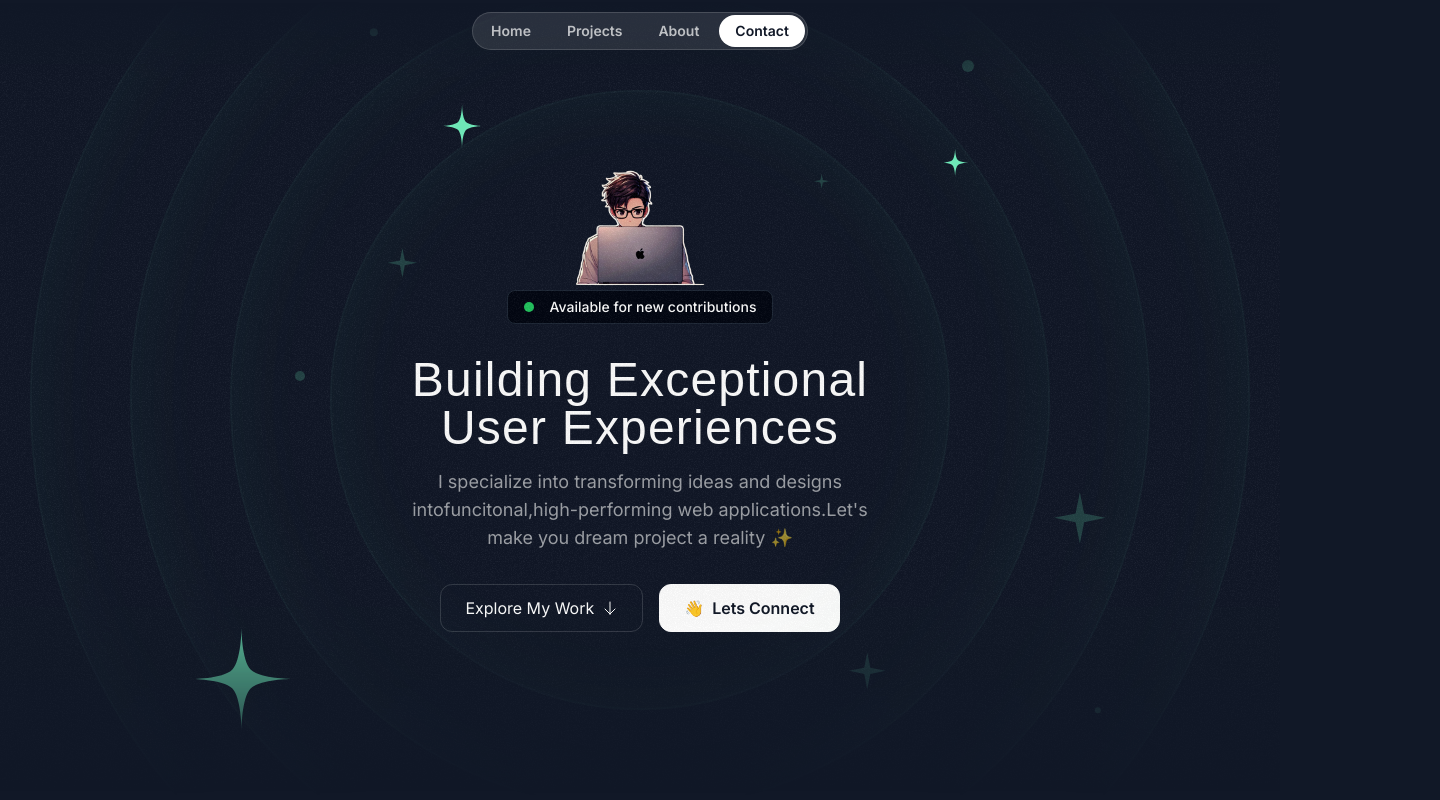
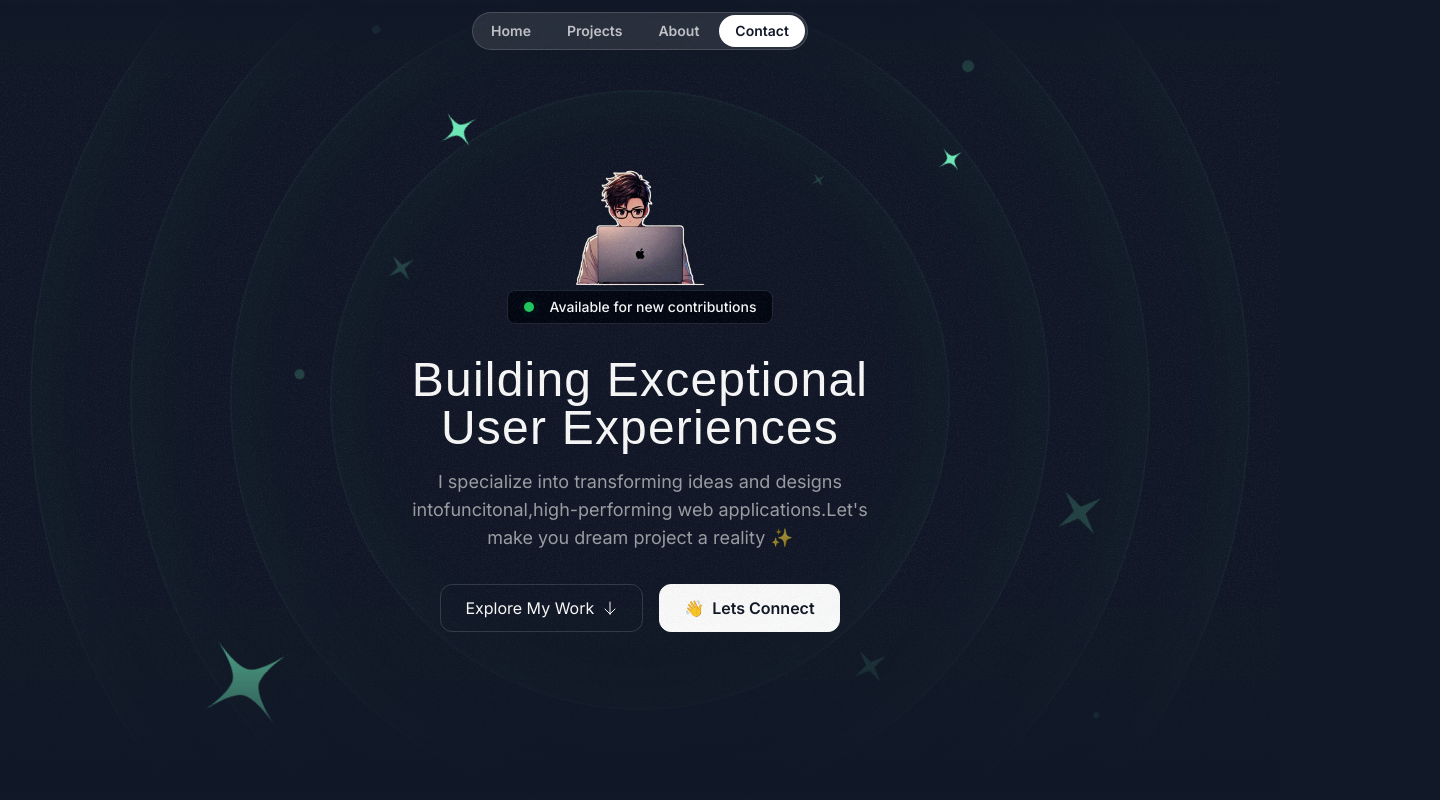
Before and after one commit to Md-AbdullahAl-Noman/portfolio-nextjs, a Next.js app: page / in a window 1280 px wide. Shown: the top 800 px of the page, 1440 px wide, since content can reach past the window. Built offline with nearby package versions, Linux system fonts and the light colour scheme; a web font is replaced by a local one.

Commit message:
added the animation of orbit

```diff
--- a/src/components/HeroStars.tsx
+++ b/src/components/HeroStars.tsx
@@ -3,16 +3,38 @@ export const HeroStars = ({
   children,
   size,
   rotation,
-}: PropsWithChildren<{ size: number , rotation: number}>) => {
+  spinShouldOrbit = false,
+  orbitSpinDuration,
+}: PropsWithChildren<{
+  size: number;
+  rotation: number;
+  orbitSpinDuration?: string;
+  spinShouldOrbit?: boolean;
+}>) => {
   return (
     <div className="absolute top-1/2 left-1/2 -translate-x-1/2 -translate-y-1/2 ">
       <div
-        className=""
-        style={{ width: `${size}px`, height: `${size}px` ,transform: `rotate(${rotation}deg)`}}
+        className={spinShouldOrbit && "animate-spin "}
+        style={{
+          animationDuration: orbitSpinDuration,
+        }}
       >
-        <div className="inline-flex "
-        style={{transform: `rotate(${rotation*-1}deg)`}}>
-          {children}
+        <div
+          className="flex items-start justify-start"
+          style={{
+            width: `${size}px`,
+            height: `${size}px`,
+            transform: `rotate(${rotation}deg)`,
+          }}
+        >
+          <div className="animate-spin [animation-duration:10s]">
+            <div
+              className="inline-flex "
+              style={{ transform: `rotate(${rotation * -1}deg)` }}
+            >
+              {children}
+            </div>
+          </div>
         </div>
       </div>
     </div>
--- a/src/sections/Footer.tsx
+++ b/src/sections/Footer.tsx
@@ -1,4 +1,5 @@
 import ArrowUpIcon from "@/assets/icons/arrow-up-right.svg";
+import Link from "next/link";
 const footerLinks = [
   {
     title: "LinkedIn",
@@ -15,26 +16,23 @@ const footerLinks = [
 ];
 export const Footer = () => {
   return (
-    <footer className="relative mt-8 pb-96">
-      <div className="absolute h-[400px] w-[1600px] bottom-0 top-4 left-1/2 -translate-x-1/2 bg-emerald-300/30 [mask-image:radial-gradient(50%_50%_at_bottom_center,black,transparent)]">
+    <footer className="relative mt-8 overflow-x-clip">
+      <div className="absolute h-[400px] w-[1600px] bottom-0 left-1/2 -translate-x-1/2 bg-emerald-300/30 [mask-image:radial-gradient(50%_50%_at_bottom_center,black,transparent)] -z-10"></div>
       <div className="container">
-          <div className="border-t border-white/15 py-6 text-sm flex flex-col items-center gap-8">
-            <div className="text-white/40">
-              &copy; 2024. All rights reserved.
-            </div>
-            <nav className="flex flex-col items-center gap-8 text-white">
+        <div className="border-t border-white/15 py-6 text-sm flex flex-col items-center gap-8 ">
+          <div className="text-white/40">&copy; 2024. All rights reserved.</div>
+          <nav className="flex flex-col md:flex-row items-center gap-8 text-white z-50">
             {footerLinks.map((link) => (
-                <a
+              <Link
                 key={link.title}
                 href={link.url}
                 className="inline-flex items-center gap-1.5"
               >
                 <span className="font-semibold">{link.title}</span>
                 <ArrowUpIcon className="size-4" />
-                </a>
+              </Link>
             ))}
           </nav>
-          </div>
         </div>
       </div>
     </footer>
--- a/src/sections/Hero.tsx
+++ b/src/sections/Hero.tsx
@@ -57,7 +57,9 @@ export const HeroSection = () => {
         <div className="flex flex-col items-center">
           <Image src={animeme} alt="hero img" width={130} height={120} />
           <div className="bg-gray-950 border border-gray-800 px-4 py-1.5 inline-flex items-center gap-4 rounded-lg">
-            <div className="bg-green-500 size-2.5 rounded-full"></div>
+            <div className="bg-green-500 size-2.5 rounded-full relative">
+              <div className="absolute inset-0 bg-green-500 rounded-full animate-ping"></div>
+            </div>
             <div className="text-sm font-medium">
               Available for new contributions
             </div>
```
Lines whose indentation alone changed are shown as unchanged.
